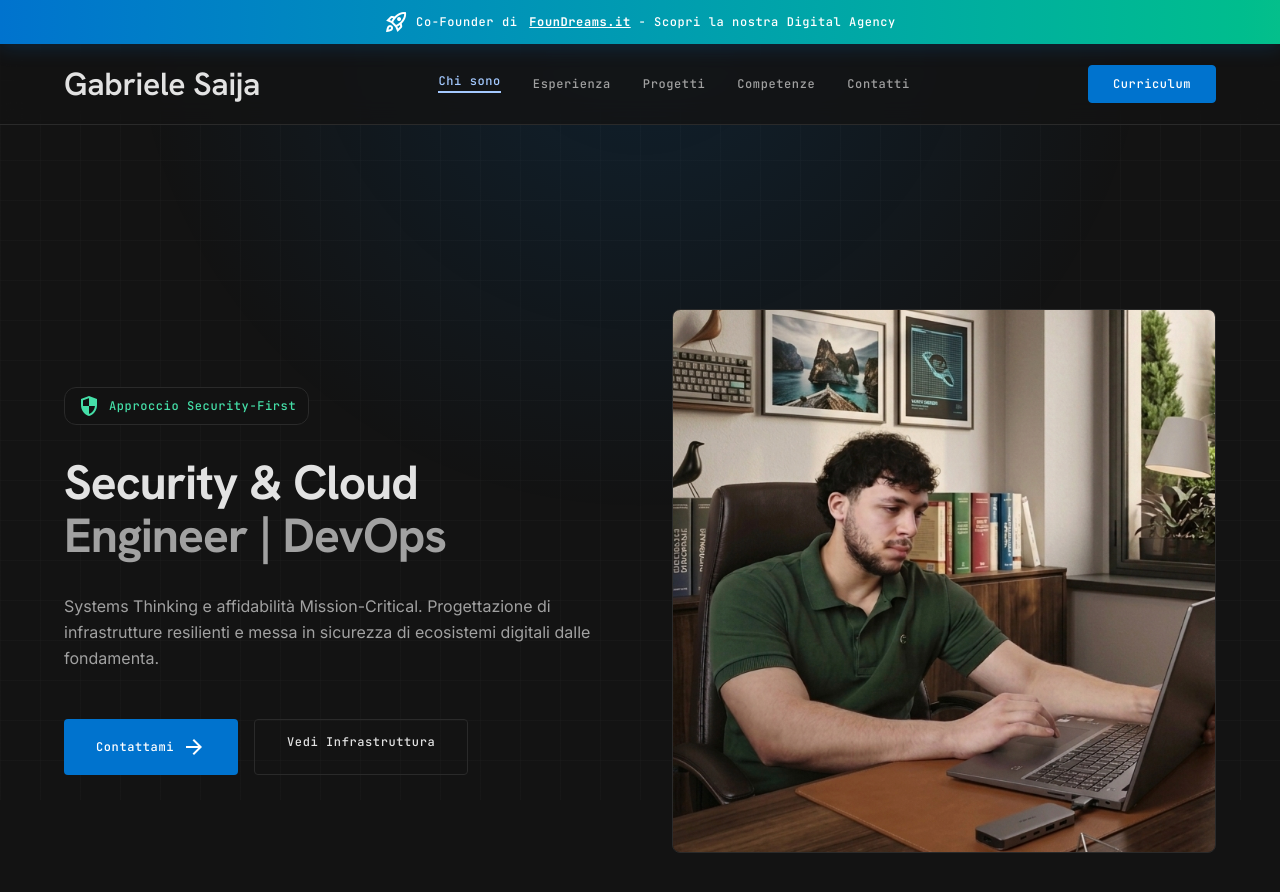
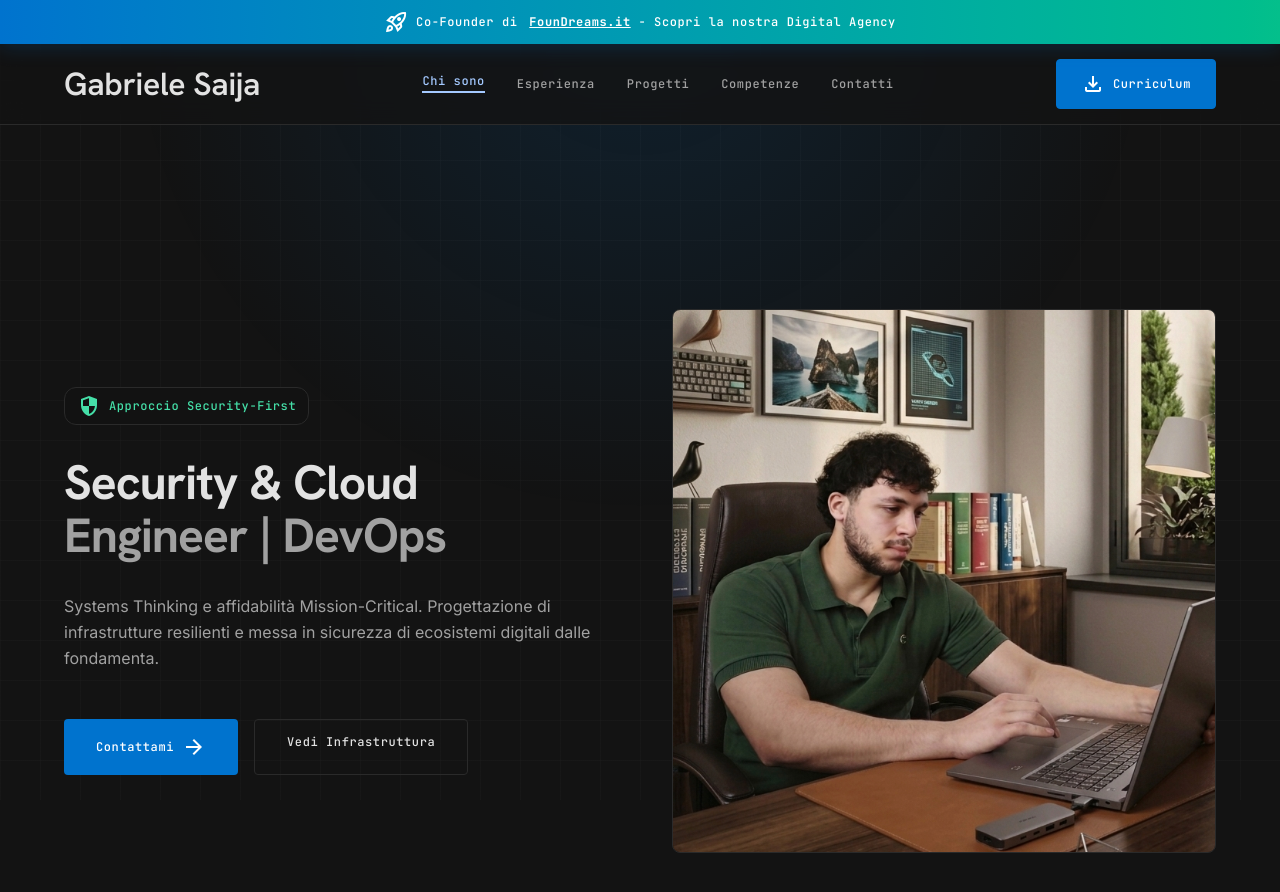
Before and after one commit to SandMan00001/leanding_page, a React (Vite) app: page / in a window 1280 px wide. Shown: the top 892 px of the page. Built offline with nearby package versions, Linux system fonts and the light colour scheme; no server answers.

Commit message:
feat: implement mobile navigation menu

```diff
--- a/src/App.tsx
+++ b/src/App.tsx
@@ -13,6 +13,7 @@ interface Repo {
 function App() {
   const [repos, setRepos] = useState<Repo[]>([]);
   const [loading, setLoading] = useState(true);
+  const [isMobileMenuOpen, setIsMobileMenuOpen] = useState(false);
 
   useEffect(() => {
     fetch('https://api.github.com/users/SandMan00001/repos?sort=updated&per_page=6')
@@ -52,14 +53,29 @@ function App() {
             <a className="text-text-muted hover:text-on-surface transition-colors" href="#skills">Competenze</a>
             <a className="text-text-muted hover:text-on-surface transition-colors" href="#contact">Contatti</a>
           </div>
-          <a className="hidden md:inline-flex bg-primary-container text-white px-6 py-3 rounded hover:bg-opacity-90 transition-all font-label-caps text-label-caps items-center gap-2 border border-primary-container" href="#contact">
-            Curriculum
+          <a className="hidden md:inline-flex bg-primary-container text-white px-6 py-3 rounded hover:bg-opacity-90 transition-all font-label-caps text-label-caps items-center gap-2 border border-primary-container" href={cvPdfUrl} target="_blank" rel="noopener noreferrer">
+            <span className="material-symbols-outlined text-[18px]">download</span> Curriculum
           </a>
           {/* Mobile Menu Button */}
-          <button className="md:hidden text-on-surface p-2 focus:outline-none">
-            <span className="material-symbols-outlined">menu</span>
+          <button className="md:hidden text-on-surface p-2 focus:outline-none" onClick={() => setIsMobileMenuOpen(!isMobileMenuOpen)}>
+            <span className="material-symbols-outlined">{isMobileMenuOpen ? 'close' : 'menu'}</span>
           </button>
         </div>
+        {/* Mobile Dropdown */}
+        {isMobileMenuOpen && (
+          <div className="md:hidden bg-surface-dim border-b border-surface-stroke absolute w-full left-0 top-full flex flex-col font-label-caps text-label-caps shadow-lg pb-6">
+            <a className="text-on-surface hover:bg-surface-elevated px-margin-mobile py-4 transition-colors border-b border-surface-stroke/50" href="#about" onClick={() => setIsMobileMenuOpen(false)}>Chi sono</a>
+            <a className="text-text-muted hover:text-on-surface hover:bg-surface-elevated px-margin-mobile py-4 transition-colors border-b border-surface-stroke/50" href="#experience" onClick={() => setIsMobileMenuOpen(false)}>Esperienza</a>
+            <a className="text-text-muted hover:text-on-surface hover:bg-surface-elevated px-margin-mobile py-4 transition-colors border-b border-surface-stroke/50" href="#projects" onClick={() => setIsMobileMenuOpen(false)}>Progetti</a>
+            <a className="text-text-muted hover:text-on-surface hover:bg-surface-elevated px-margin-mobile py-4 transition-colors border-b border-surface-stroke/50" href="#skills" onClick={() => setIsMobileMenuOpen(false)}>Competenze</a>
+            <a className="text-text-muted hover:text-on-surface hover:bg-surface-elevated px-margin-mobile py-4 transition-colors" href="#contact" onClick={() => setIsMobileMenuOpen(false)}>Contatti</a>
+            <div className="px-margin-mobile pt-4">
+              <a className="inline-flex bg-primary text-on-primary px-6 py-3 rounded hover:bg-opacity-90 transition-all items-center gap-2 justify-center w-full" href={cvPdfUrl} target="_blank" rel="noopener noreferrer">
+                <span className="material-symbols-outlined text-[18px]">download</span> Scarica Curriculum
+              </a>
+            </div>
+          </div>
+        )}
       </nav>
 
       <main className="pt-12 md:pt-16 pb-section-gap">
```
